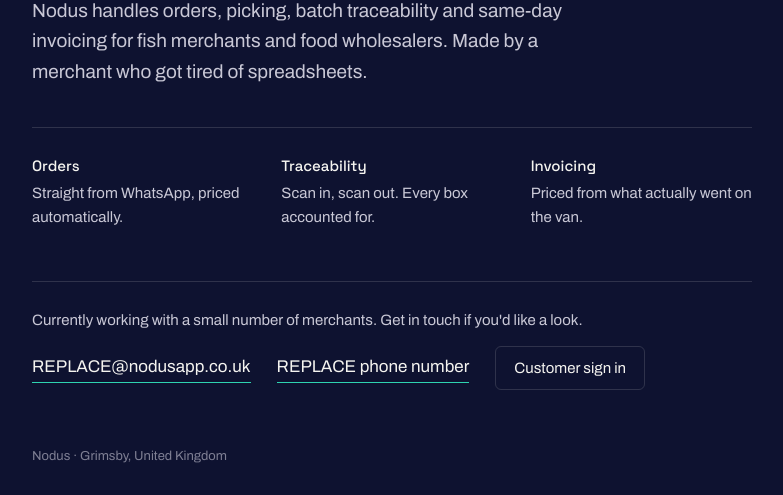
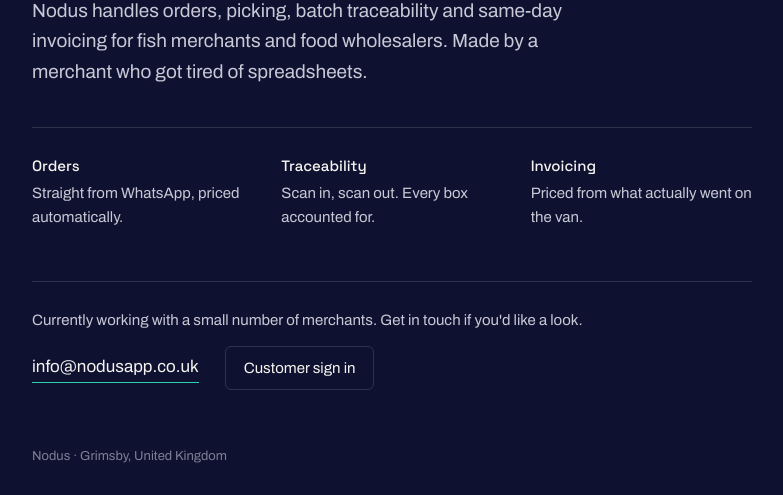
Before and after one commit to kc011082-creator/nodus-site, a plain HTML site: page index.html in a window 1280 px wide. Shown: the part 305-800 px from the top of the page, without its empty margins (248-1031 px from the left). Drawn offline with Linux system fonts and the light colour scheme.

Commit message:
Refactor index.html and update contact information
Removed unnecessary styles and updated contact email.

```diff
--- a/index.html
+++ b/index.html
@@ -143,8 +143,7 @@
   <div class="contact">
     <p>Currently working with a small number of merchants. Get in touch if you'd like a look.</p>
     <div class="lines">
-      <a href="mailto:REPLACE@nodusapp.co.uk">REPLACE@nodusapp.co.uk</a>
-      <a href="tel:+44REPLACE">REPLACE phone number</a>
+      <a href="mailto:REPLACE@nodusapp.co.uk">info@nodusapp.co.uk</a>
       <a class="signin" href="https://app.nodusapp.co.uk">Customer sign in</a>
     </div>
   </div>
```
